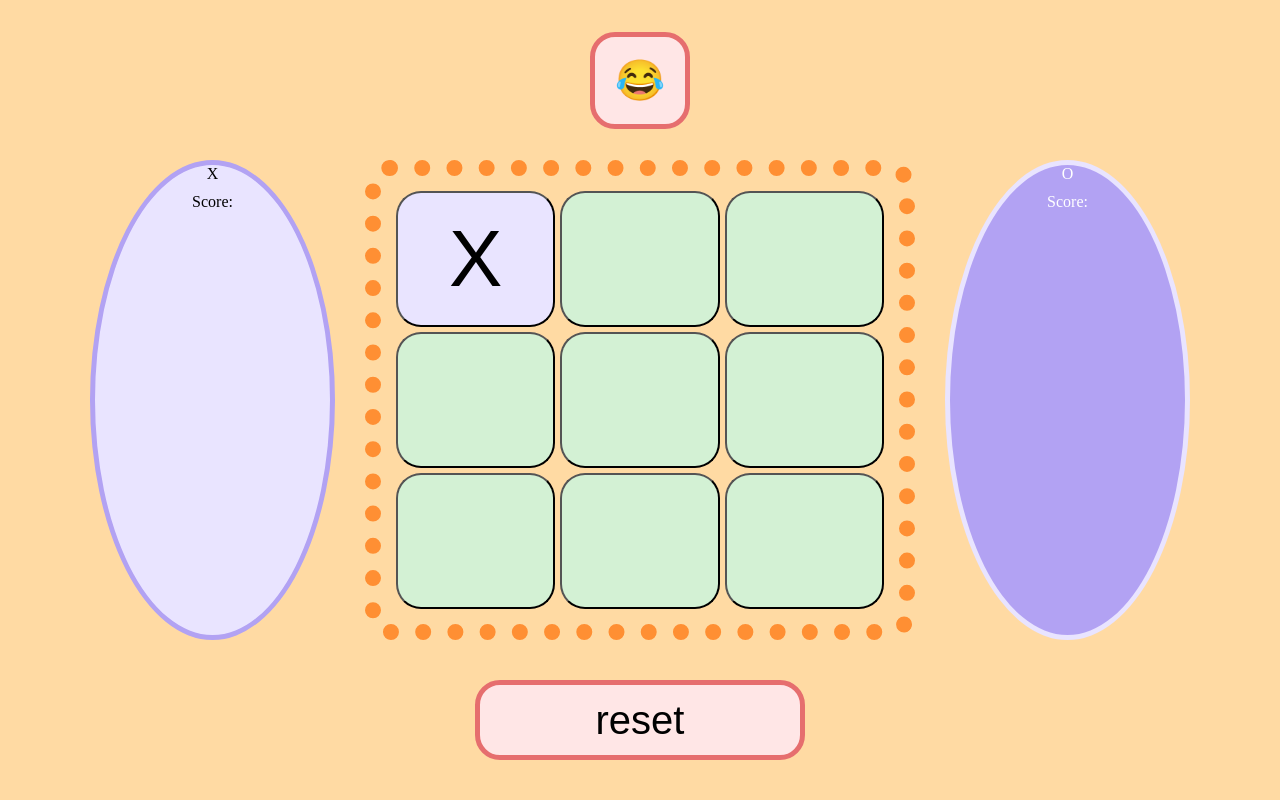
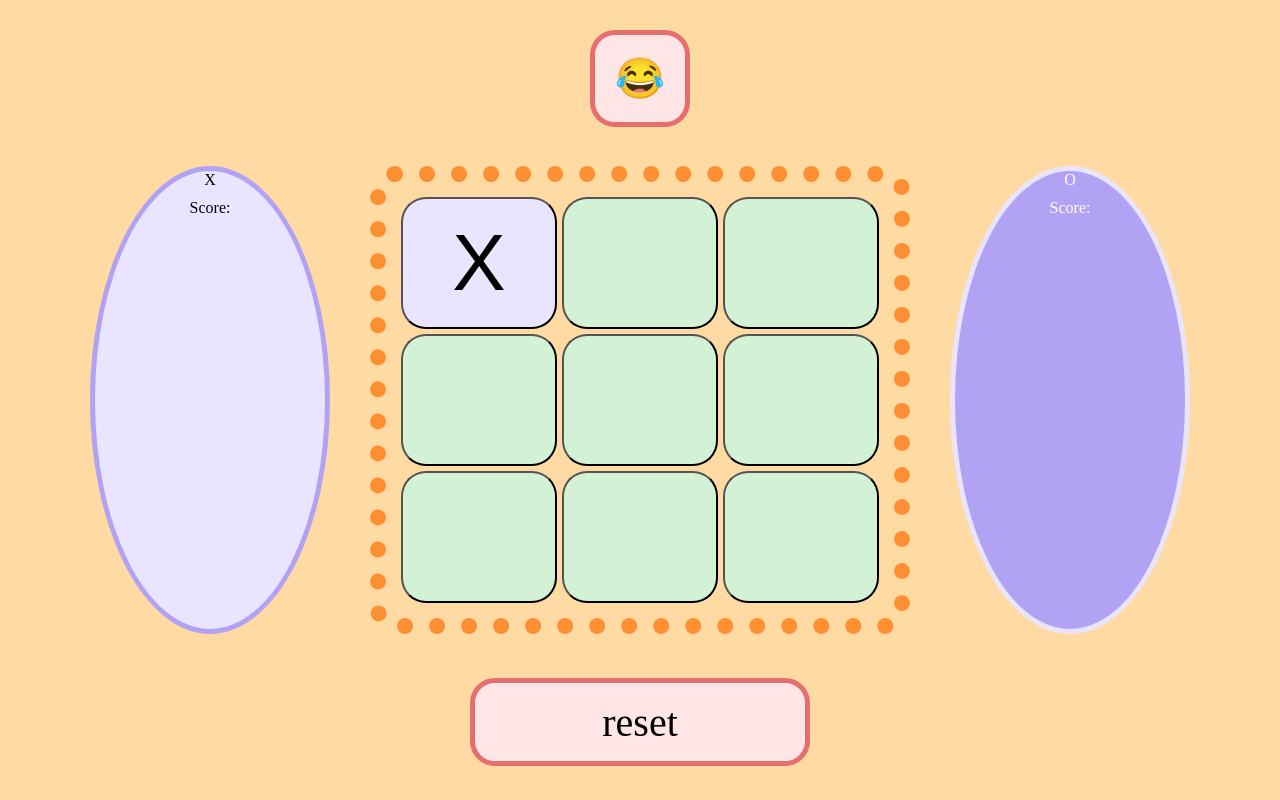
Before and after one commit to lukespicknall/TicTacToe, a website: page index.html in a window 1280 px wide. Both pictures are taken after a click on the button 475 px from the left and 259 px from the top of the page. Drawn offline with Linux system fonts and the light colour scheme.

Commit message:
fix gameStat spin start by  making turn start at 0 instead of 1. make size adjustments to box to stop it from collapsing to much. change reset from button to div.

```diff
--- a/index.html
+++ b/index.html
@@ -31,7 +31,7 @@
         <div class="score">Score:</div>
       </div>
       <div class="footer">
-        <button class="resetBtn">reset</button>
+        <div class="resetBtn">reset</div>
       </div>
     </div>
   </body>
--- a/script.js
+++ b/script.js
@@ -43,13 +43,13 @@ const gameBoard = (() => {
 const game = (() => {
   const playerX = Player('X', 0);
   const playerO = Player('O', 0);
-  let turn = 1;
+  let turn = 0;
   let gameOver = false;
   const gameStat = document.querySelector('.game-stat');
 
   // determines whose turn it is
   const getPlayerTurn = () => {
-    if ((turn % 2) === 0) {
+    if ((turn % 2) !== 0) {
       const currentPlayer = playerX;
       return { currentPlayer };
     }
@@ -89,7 +89,7 @@ const game = (() => {
   };
 
   const callDraw = () => {
-    if (turn === 10 && gameOver === false) {
+    if (turn === 9 && gameOver === false) {
       gameStat.textContent = 'Draw';
       gameStat.style.transform = 'none';
 
@@ -105,12 +105,12 @@ const game = (() => {
     const square = document.querySelectorAll('.square');
     square.forEach((item) => {
       item.addEventListener('click', (e) => {
-        if (turn > 9 || e.target.textContent !== '' || gameOver === true) return;
+        if (turn > 8 || e.target.textContent !== '' || gameOver === true) return;
+        gameStat.style.display = 'block';
         gameStat.textContent = '😂';
         // if (turn === 1) gameStat.style.transform = 'rotate(90deg)';
-        if (turn > 1) gameStat.style.transform = `rotate(${turn * 55}deg)`;
+        if (turn > 0) gameStat.style.transform = `rotate(${turn * 50}deg)`;
         turn += 1;
-        gameStat.style.display = 'block';
         const squareId = e.target.id;
         const playerMark = getPlayerTurn().currentPlayer.getMark();
         gameBoard.setMark(squareId, playerMark);
@@ -138,14 +138,14 @@ const game = (() => {
     const square = document.querySelectorAll('.square');
     resetButton.addEventListener('click', () => {
       gameBoard.reset(play.xSpots, play.oSpots);
-      gameStat.textContent = '';
-      turn = 1;
+      gameStat.style.transform = 'none';
+      gameStat.textContent = 'X GOES FIRST';
+      turn = 0;
       gameOver = false;
       square.forEach((item) => {
         item.classList.remove('x-square');
         item.classList.remove('o-square');
       });
-      gameStat.textContent = 'X GOES FIRST';
     });
   })();
 
--- a/style.css
+++ b/style.css
@@ -20,13 +20,15 @@ body {
 .box {
     height: 100vh;
     width: 100vw;
+    min-width: 850px;
     display: grid;
     grid-template-areas:
     'header header header'
     'xstat gamebox ostat'
     'footer footer footer'
     ;
-    grid-template-rows: 1fr 3fr 1fr;
+    gap: 10px;
+    grid-template-rows: 1fr minmax(300px, 3fr) 1fr;
     grid-template-columns: 1fr 2fr 1fr;
     background-color: var(--main-orange);
     max-width: 1100px;
@@ -127,6 +129,9 @@ body {
 }
 
 .resetBtn {
+    display: flex;
+    justify-content: center;
+    align-items: center;
     border: 5px solid rgb(230, 110, 110);
     background-color: rgb(255, 230, 230);
     font-size: 1em;
```
